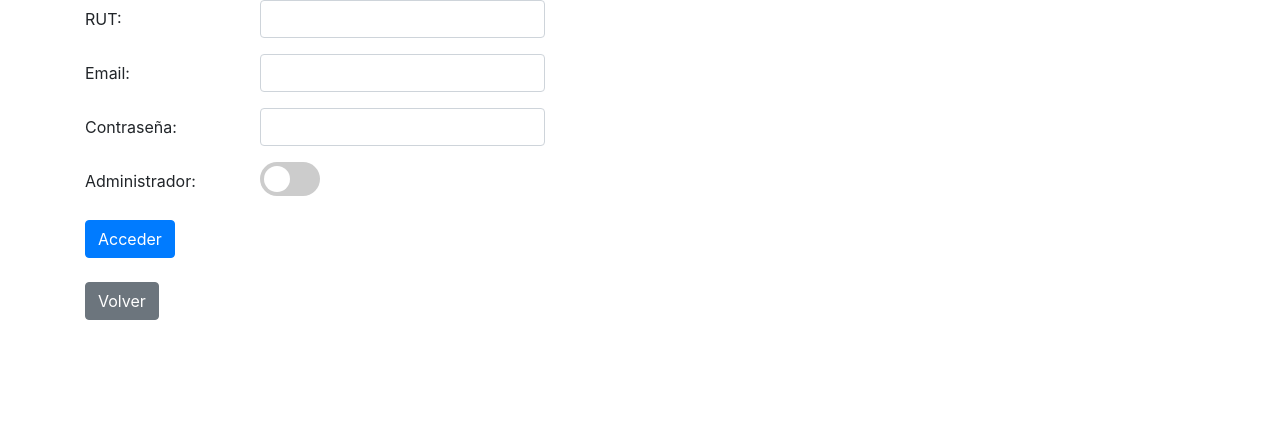
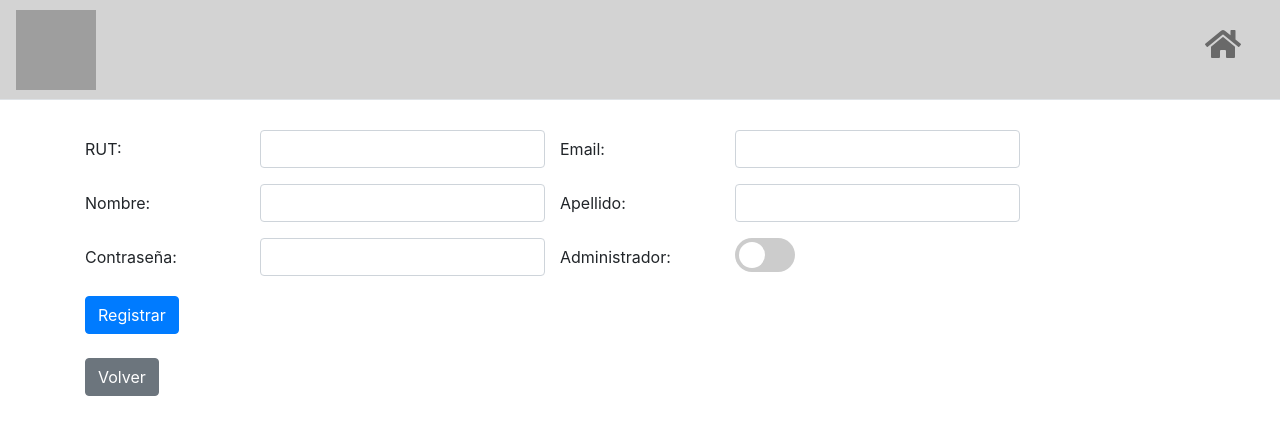
Before and after one commit to DCC-CC4401/2018-1-ACME, a Django app: page /cuentas/registrar/ in a window 1280 px wide. Shown: the top 435 px of the page. Run offline with Django 3.2, Linux system fonts and the light colour scheme; some libraries are stand-ins or nearby versions; grey boxes are pictures that could not be loaded.

Commit message:
Se agrega barra de navegacion y cambios a la forma de registro

```diff
--- /dev/null
+++ b/Inventario/static/Inventario/css/base.css
@@ -0,0 +1,19 @@
+.navbar {
+    height: 100px;
+    background-color: lightgray;
+    margin-bottom: 30px;
+}
+
+.navbar-nav li a {
+    line-height: 68px;
+}
+
+.nav-item {
+    margin-left: 15px;
+    margin-right: 15px;
+}
+
+#cei-logo {
+    width: 80px;
+    height: 80px;
+}
--- /dev/null
+++ b/Inventario/static/Inventario/js/base.js
@@ -0,0 +1,3 @@
+$(document).ready(function () {
+    $('html').show();
+});
--- a/customAuth/forms.py
+++ b/customAuth/forms.py
@@ -7,7 +7,7 @@ from .models import CustomUser
 class CustomUserCreationForm(UserCreationForm):
     class Meta(UserCreationForm.Meta):
         model = CustomUser
-        fields = ('username', 'email', 'password')
+        fields = ('username', 'email', 'password', 'nombre', 'apellido')
 
 
 class CustomUserChangeForm(UserChangeForm):
@@ -34,12 +34,14 @@ class LoginForm(AuthenticationForm):
 class RegistrationForm(ModelForm):
     class Meta:
         model = CustomUser
-        fields = ('username', 'email', 'password', 'esAdmin')
+        fields = ('username', 'email', 'password', 'esAdmin', 'nombre', 'apellido')
         labels = {
             'username': 'RUT',
             'email': 'Email',
             'password': 'Contraseña',
             'esAdmin': 'Administrador',
+            'nombre': 'Nombre',
+            'apellido': 'Apellido',
         }
         help_texts = {
             'username': None,
--- a/templates/base.html
+++ b/templates/base.html
@@ -1,24 +1,59 @@
+{% load static %}
 <!DOCTYPE html>
-<html>
+<html style="display:none">
 <head>
     <meta charset="utf-8">
     <meta name="viewport" content="width=device-width, initial-scale=1, shrink-to-fit=no">
     <link rel="stylesheet" href="https://stackpath.bootstrapcdn.com/bootstrap/4.1.1/css/bootstrap.min.css"
           integrity="sha384-WskhaSGFgHYWDcbwN70/dfYBj47jz9qbsMId/iRN3ewGhXQFZCSftd1LZCfmhktB" crossorigin="anonymous">
+    <script defer src="https://use.fontawesome.com/releases/v5.0.13/js/all.js"
+            integrity="sha384-xymdQtn1n3lH2wcu0qhcdaOpQwyoarkgLVxC/wZ5q7h9gHtxICrpcaSUfygqZGOe"
+            crossorigin="anonymous"></script>
+    <link rel="stylesheet" href="{% static 'Inventario/css/base.css' %}">
     {% block extra_head %}{% endblock %}
     <title>{% block title %} Inventario WebApp {% endblock %}</title>
 </head>
 <body>
+
+<nav class="navbar navbar-expand-md navbar-light border-bottom">
+    <a class="navbar-brand" href="{% url 'Inventario:index' %}"><img
+            src="http://www.cei.cl/wp-content/uploads/2014/12/Logo-Cei.png" id="cei-logo"></a>
+    <button class="navbar-toggler" type="button" data-toggle="collapse"
+            data-target="#navbar">
+        <span class="navbar-toggler-icon"></span>
+    </button>
+    <div class="navbar-collapse collapse justify-content-end" id="navbar">
+        <ul class="navbar-nav">
+            <li class="nav-item">
+                <a class="nav-link" href="{% url 'Inventario:index' %}">
+                    <i class="fas fa-home fa-2x"></i>
+                </a>
+            </li>
             {% if user.is_authenticated %}
-    <p><a href="{% url 'Inventario:index' %}">Home</a> ::
-        {{ user.username }} :: {{ user.email }} ::
-        <a href="{% url 'Inventario:perfilUsuario' %}">Mi Perfil</a> ::
-        <a href="{% url 'customAuth:logout' %}">Logout</a>
-    </p>
+                <li class="nav-item navbar-text text-right" style="font-size:13px">
+                    <span style="font-size:16px">{{ user.nombre }} {{ user.apellido }}</span><br>
+                    {{ user.username }}<br>
+                    {{ user.email }}
+                </li>
+                {% if not user.esAdmin %}
+                    <li class="nav-item">
+                        <a class="nav-link" href="{% url 'Inventario:perfilUsuario' %}">Mi Perfil</a>
+                    </li>
                 {% endif %}
+                <li class="nav-item">
+                    <a class="nav-link" href="{% url 'customAuth:logout' %}">Logout</a>
+                </li>
+
+            {% endif %}
+        </ul>
+    </div>
+</nav>
+<div class="container-fluid">
     <main>
         {% block content %}
         {% endblock %}
+    </main>
+</div>
 <script src="https://code.jquery.com/jquery-3.3.1.slim.min.js"
         integrity="sha384-q8i/X+965DzO0rT7abK41JStQIAqVgRVzpbzo5smXKp4YfRvH+8abtTE1Pi6jizo"
         crossorigin="anonymous"></script>
@@ -28,6 +63,6 @@
 <script src="https://stackpath.bootstrapcdn.com/bootstrap/4.1.1/js/bootstrap.min.js"
         integrity="sha384-smHYKdLADwkXOn1EmN1qk/HfnUcbVRZyYmZ4qpPea6sjB/pTJ0euyQp0Mk8ck+5T"
         crossorigin="anonymous"></script>
-</main>
+<script src="{% static 'Inventario/js/base.js' %}"></script>
 </body>
 </html>
--- a/templates/registration/signup.html
+++ b/templates/registration/signup.html
@@ -4,6 +4,7 @@
 
 {% block extra_head %}
     <link rel="stylesheet" href="{% static 'Inventario/css/toggle.css' %}">
+
 {% endblock %}
 
 {% block content %}
@@ -19,17 +20,21 @@
                 <label for="{{ form.username.id_for_label }}"
                        class="col-2 col-form-label">{{ form.username.label }}:</label>
                 {% render_field form.username class="form-control col-3" %}
+                <label for="{{ form.email.id_for_label }}" class="col-2 col-form-label">{{ form.email.label }}:</label>
+                {% render_field form.email class="form-control col-3" %}
             </div>
             <div class="form-group row">
-                <label for="{{ form.email.id_for_label }}" class="col-2 col-form-label">{{ form.email.label }}:</label>
-                {% render_field form.email class="form-control col-3" %}
+                <label for="{{ form.nombre.id_for_label }}"
+                       class="col-2 col-form-label">{{ form.nombre.label }}:</label>
+                {% render_field form.nombre class="form-control col-3" %}
+                <label for="{{ form.apellido.id_for_label }}"
+                       class="col-2 col-form-label">{{ form.apellido.label }}:</label>
+                {% render_field form.apellido class="form-control col-3" %}
             </div>
             <div class="form-group row">
                 <label for="{{ form.password.id_for_label }}"
                        class="col-2 col-form-label">{{ form.password.label }}:</label>
                 {% render_field form.password class="form-control col-3" %}
-            </div>
-            <div class="form-group row">
                 <label for="{{ form.esAdmin.id_for_label }}"
                        class="col-2 col-form-label form-check-label">{{ form.esAdmin.label }}:</label>
                 <label class="switch">
@@ -37,13 +42,11 @@
                     <span class="slider round"></span>
                 </label>
             </div>
-            <button type="submit" class="btn btn-primary">Acceder</button>
+            <button type="submit" class="btn btn-primary">Registrar</button>
         </form>
         <br>
         <form action="{% url 'Inventario:index' %}">
             <button type="submit" class="btn btn-secondary">Volver</button>
         </form>
     </div>
-    <style>
-    </style>
 {% endblock %}
```
Lines whose indentation alone changed are shown as unchanged.
